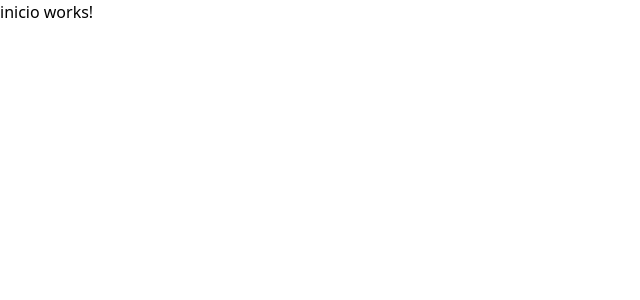
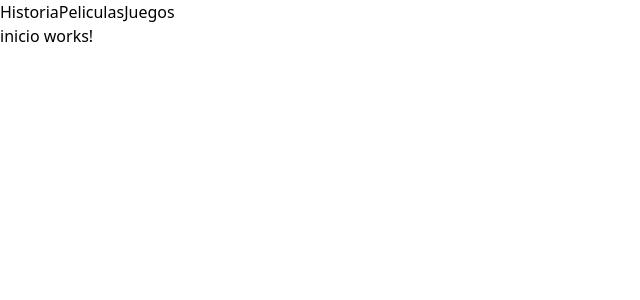
Before and after one commit to kevin-guerrero/Practica2_Ex2_Implementacio_de_una_plantilla_web, an Angular app: page / in a window 1280 px wide. Shown: the top 300 px of the page, without its empty margins (0-640 px from the left). Built offline with nearby package versions, Linux system fonts and the light colour scheme.

Commit message:
feat: afegir component navbar i integrar-lo a l'aplicació

```diff
--- a/src/app/app.component.html
+++ b/src/app/app.component.html
@@ -1,3 +1,4 @@
+<app-navbar></app-navbar>
 <main>
     <router-outlet></router-outlet>
 </main>
--- a/src/app/app.component.ts
+++ b/src/app/app.component.ts
@@ -1,8 +1,9 @@
 import { Component, signal } from '@angular/core';
 import { RouterOutlet } from '@angular/router';
+import { NavbarComponent } from './navbar/navbar.component';
 
 @Component({
-  imports: [RouterOutlet],
+  imports: [RouterOutlet, NavbarComponent],
   selector: 'app-root',
   standalone:  true,
   templateUrl: './app.component.html',
--- /dev/null
+++ b/src/app/navbar/navbar.component.html
@@ -0,0 +1,5 @@
+<nav>
+    <a href="#">Historia</a>
+    <a href="#">Peliculas</a>
+    <a href="#">Juegos</a>
+</nav>
```
Also changed, not shown: src/app/navbar/navbar.component.ts (added, +8 -0 lines).
